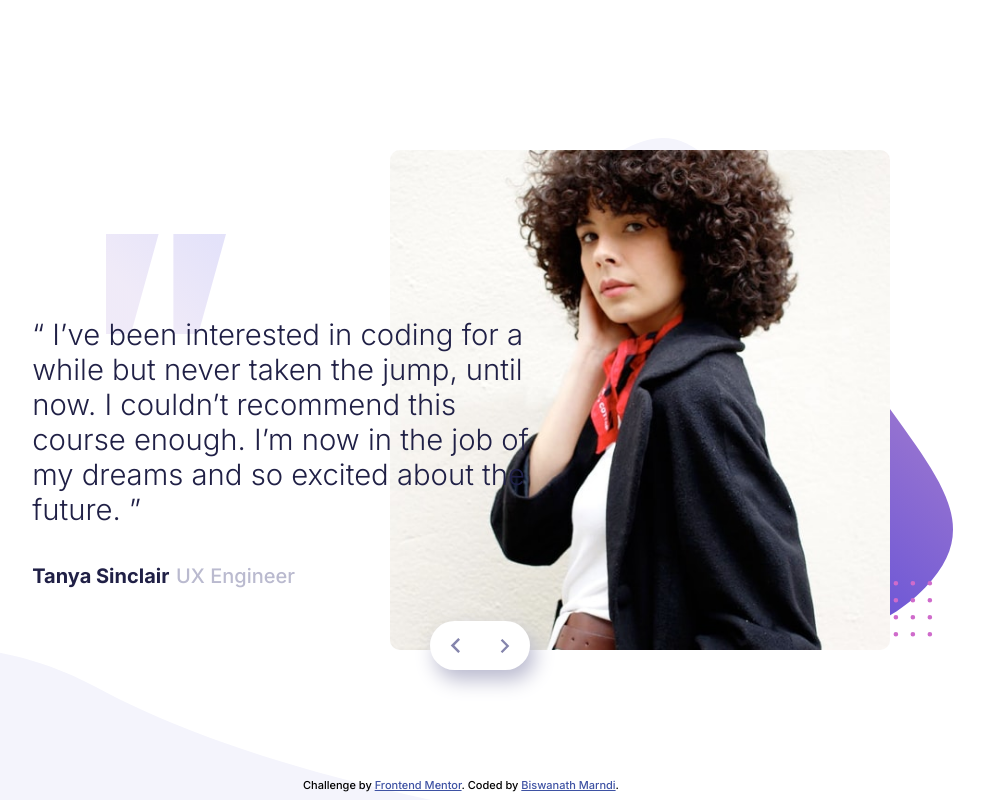
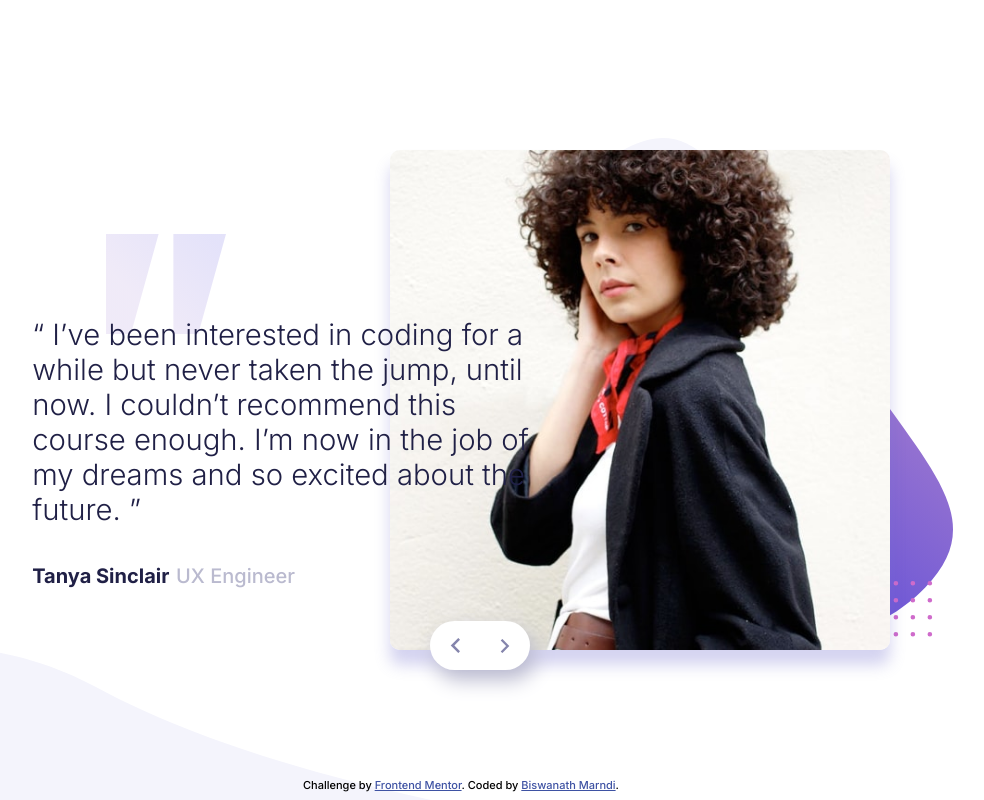
Before and after one commit to Chanblues/coding-bootcamp-testimonials-slider-master, a plain HTML site: page index.html in a window 1280 px wide. Shown: the whole page, without its empty margins (179-1163 px from the left). Drawn offline with Linux system fonts and the light colour scheme.

Commit message:
Update style.css

```diff
--- a/style.css
+++ b/style.css
@@ -70,6 +70,7 @@ body {
     max-width: 500px;
     max-height: 500px;
     border-radius: 10px;
+    box-shadow: 0 15px 15px 0 rgba(111, 110, 204, 0.3);
 }
 
 .dev {
```
